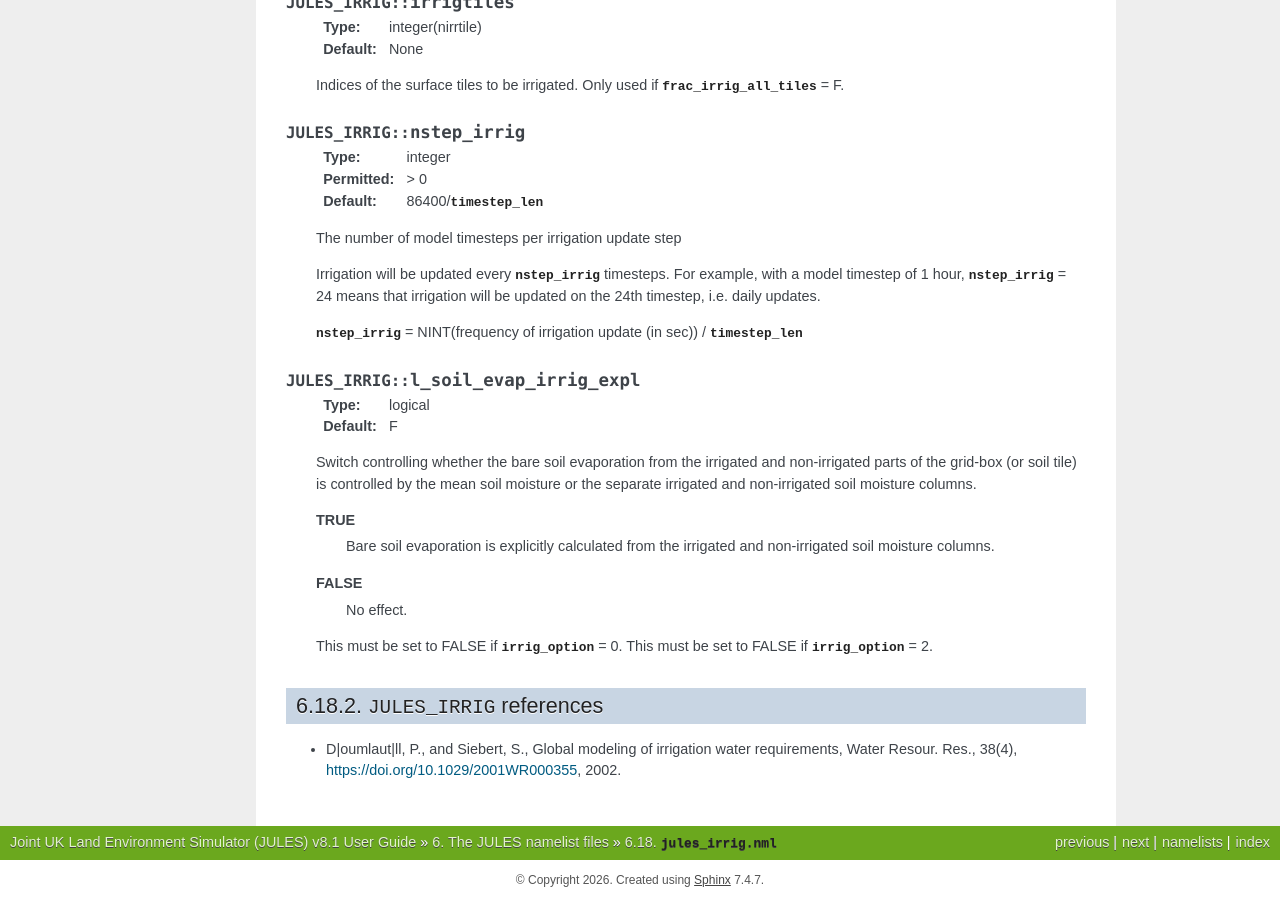
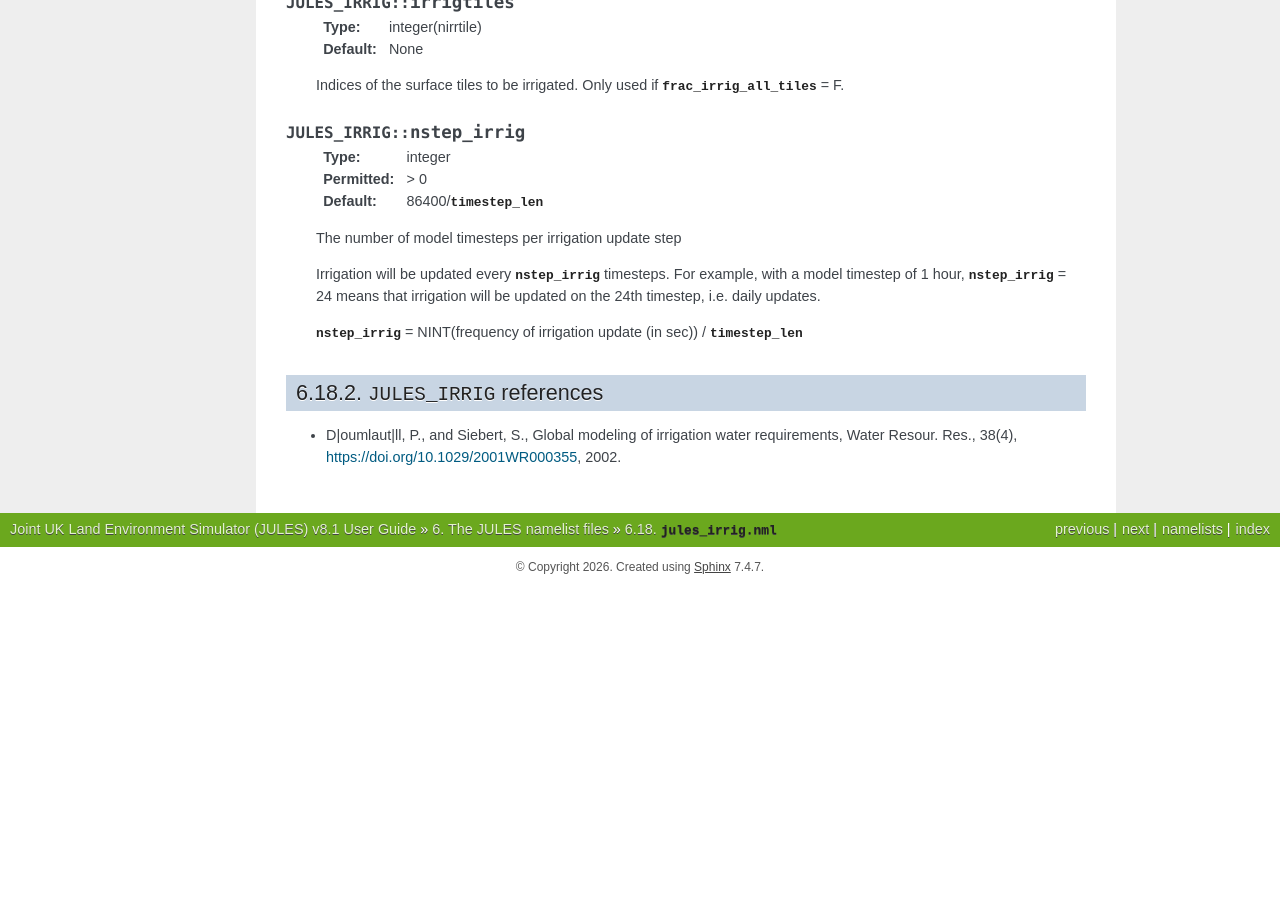
Before and after one commit to MetOffice/jules, a Sphinx documentation site: the page built from doc/source/namelists/jules_irrig.nml.rst, in a window 1280 px wide and 900 px high, scrolled down 2325 px. Built offline with Sphinx 7.4.7, drawn with Linux system fonts in a browser that asks for light colours; after the commit the page ends 2912 px from its top, so only the background shows below that.

Commit message:
add some of copilot suggested changes

```diff
--- a/doc/source/namelists/jules_irrig.nml.rst
+++ b/doc/source/namelists/jules_irrig.nml.rst
@@ -148,24 +148,6 @@ This namelist specifies the different options available for setting up the irrig
    :nml:mem:`nstep_irrig` = NINT(frequency of irrigation update (in sec)) / :nml:mem:`JULES_TIME::timestep_len`
 
 
-.. nml:member:: l_soil_evap_irrig_expl
-
-   :type: logical
-   :default: F
-
-   Switch controlling whether the bare soil evaporation from the irrigated and non-irrigated parts of the grid-box (or soil tile) is controlled by the mean soil moisture or the separate irrigated and non-irrigated soil moisture columns.
-
-   TRUE
-       Bare soil evaporation is explicitly calculated from the irrigated and non-irrigated soil moisture columns.
-
-   FALSE
-      No effect.
-
-   This must be set to FALSE if :nml:mem:`JULES_IRRIG::irrig_option` = 0.
-   This must be set to FALSE if :nml:mem:`JULES_IRRIG::irrig_option` = 2.
-
-
-
 .. _References_irrig:
 
 ``JULES_IRRIG`` references
```
Also changed, not shown: 4 other files.
